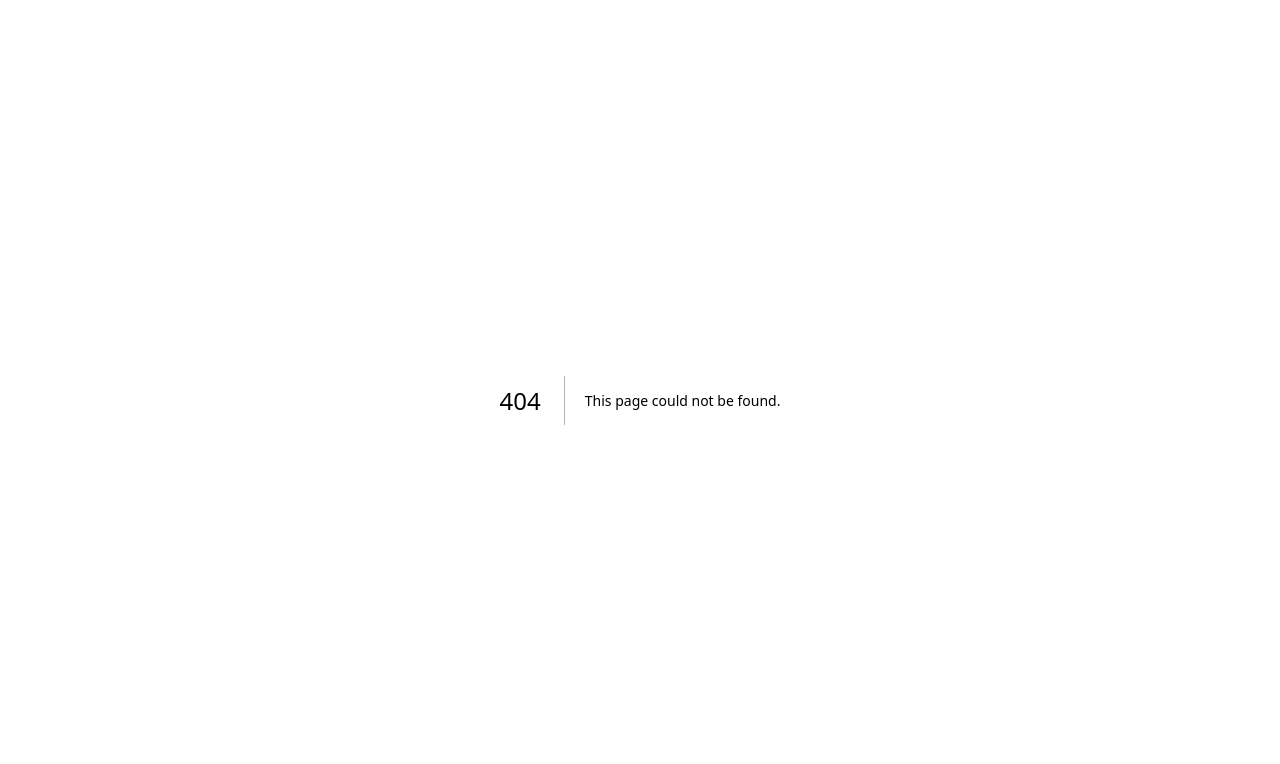
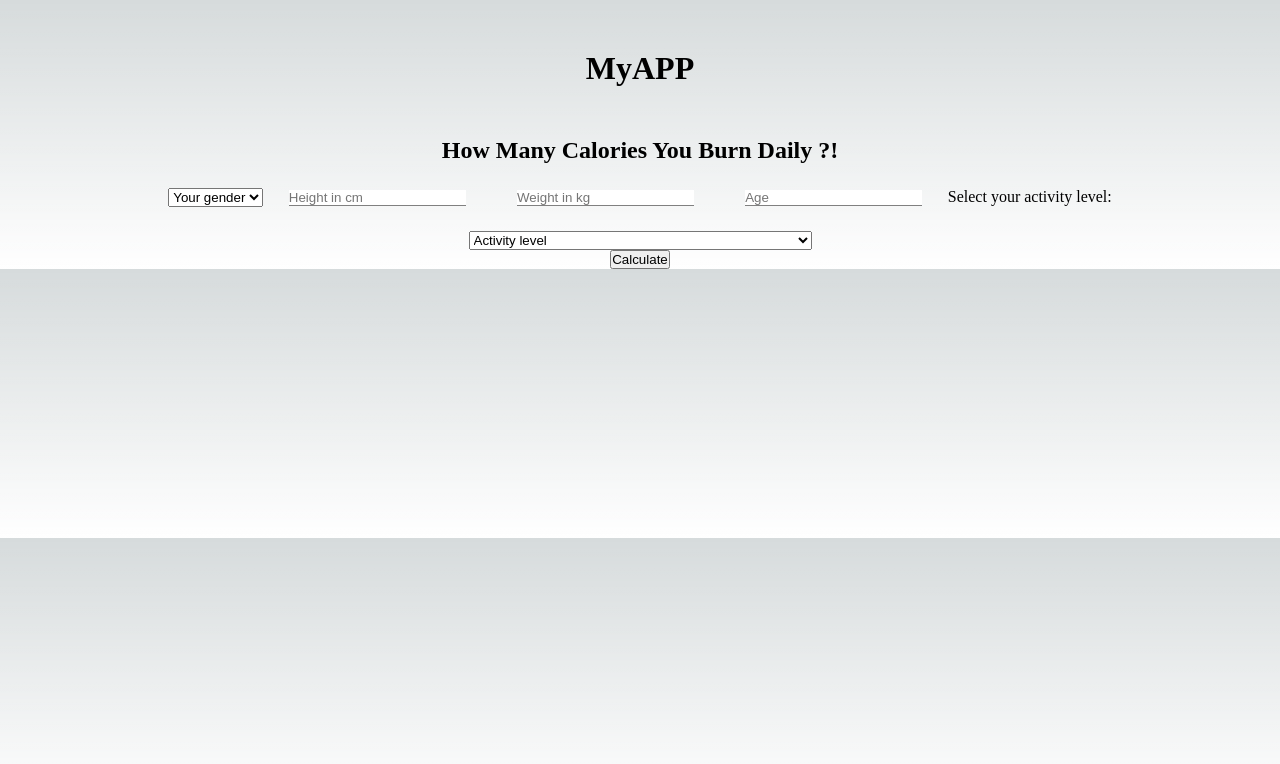
Before and after one commit to khaledsultan/Nutrition-app, a Next.js app: page /aboutYou in a window 1280 px wide. Before the commit this address had no page. Shown: the top 764 px of the page. Built offline with nearby package versions, Linux system fonts and the light colour scheme.

Commit message:
new project

```diff
--- a/package.json
+++ b/package.json
@@ -12,7 +12,10 @@
     "eslint": "8.45.0",
     "eslint-config-next": "13.4.12",
     "next": "13.4.12",
+    "prettier": "^3.0.0",
     "react": "18.2.0",
-    "react-dom": "18.2.0"
+    "react-dom": "18.2.0",
+    "styled-components": "^6.0.5",
+    "swr": "^2.2.0"
   }
 }
--- /dev/null
+++ b/src/components/Layout.js
@@ -0,0 +1,26 @@
+`use client`;
+
+import styled from "styled-components";
+
+const Footer = styled.footer`
+  text-align: center;
+  /* display: grid;
+  gap: 0.5rem;
+  margin-top: 5rem;
+  padding: 0.5rem;
+  position: relative;
+  width: 100%; */
+`;
+const Header = styled.h1`
+  margin: 50px;
+  text-align: center;
+`;
+
+export default function Layout({ children }) {
+  return (
+    <>
+      <Header>MyAPP</Header>
+      <Footer>{children}</Footer>
+    </>
+  );
+}
--- a/src/pages/_app.js
+++ b/src/pages/_app.js
@@ -1,5 +1,12 @@
-import '@/styles/globals.css'
+import "@/styles/globals.css";
+import Layout from "../components/Layout.js";
 
 export default function App({ Component, pageProps }) {
-  return <Component {...pageProps} />
+  return (
+    <>
+      <Layout>
+        <Component {...pageProps} />
+      </Layout>
+    </>
+  );
 }
--- /dev/null
+++ b/src/pages/aboutYou.js
@@ -0,0 +1,105 @@
+import React from "react";
+import styled from "styled-components";
+import { useState } from "react";
+
+export default function AboutYou() {
+  const [results, setResults] = useState();
+
+  function handleSubmit(event) {
+    event.preventDefault();
+    const formData = new FormData(event.target);
+    const data = Object.fromEntries(formData);
+    event.target.reset();
+    setResults(data);
+    // const age = results.map((item) => item.age);
+
+    // const z = results.map((item) =>
+    //   item.gender == 0
+    //     ? (66.41 +
+    //         (13.75 * item.weight + 5.003 * item.height - 6.775 * item.age)) *
+    //       item.activity
+    //     : (655.1 +
+    //         (9.563 * item.weight + 1.85 * item.height - 4.676 * item.age)) *
+    //       item.activity
+    // );
+    console.log(data);
+  }
+  // function kcalCal(results) {
+
+  //   return z;
+  // }
+
+  return (
+    <>
+      <h2>How Many Calories You Burn Daily ?!</h2>
+      <form onSubmit={handleSubmit}>
+        <div>
+          <label htmlFor="gender"></label>
+          <select id="gender" name="gender">
+            <Option value="" hidden>
+              Your gender
+            </Option>
+            <option value="0">Male</option>
+            <option value="1">Female</option>
+          </select>
+
+          <label htmlFor="height"></label>
+          <Input
+            id="height"
+            name="height"
+            type="number"
+            placeholder="Height in cm"
+            min="0"
+            // required
+          />
+          <label htmlFor="weight"></label>
+          <Input
+            id="weight"
+            name="weight"
+            type="number"
+            placeholder="Weight in kg"
+            min="0"
+            // required
+          />
+          <label htmlFor="age"></label>
+          <Input
+            id="age"
+            name="age"
+            type="number"
+            placeholder="Age"
+            min="0"
+            // required
+          />
+          <label htmlFor="activity">Select your activity level:</label>
+          <select id="activity" name="activity">
+            <Option value="" hidden>
+              Activity level
+            </Option>
+            <option value="1.2">little or no exercise</option>
+            <option value="1.375">light exercise(sports 1-3 days/week)</option>
+            <option value="1.55">
+              moderate exercise(sports 3-5 days/week)
+            </option>
+            <option value="1.725">hard exercise(sports 6-7 days a week)</option>
+            <option value="1.9">
+              very hard exercise(sports & physical job or 2x training)
+            </option>
+          </select>
+          <h1></h1>
+
+          <button>Calculate</button>
+        </div>
+      </form>
+    </>
+  );
+}
+
+const Input = styled.input`
+  border: none;
+  border-bottom: solid 1px grey;
+  margin: 2%;
+`;
+
+const Option = styled.option`
+  color: grey;
+`;
--- a/src/styles/globals.css
+++ b/src/styles/globals.css
@@ -83,6 +83,7 @@ html,
 body {
   max-width: 100vw;
   overflow-x: hidden;
+  text-align: center;
 }
 
 body {
```
Also changed, not shown: src/components/AddMeals.js (added, +70 -0 lines), src/pages/index.js (+26 -108 lines), 1 other file (tests, documents, lock files or other folders).
